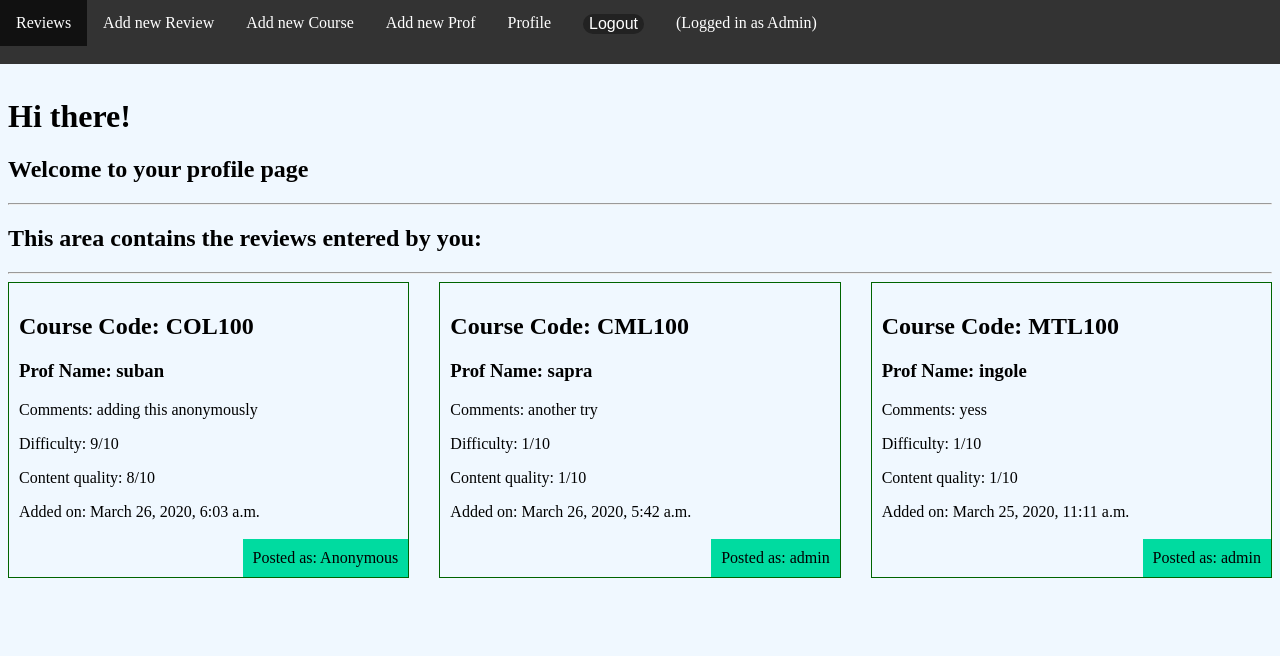
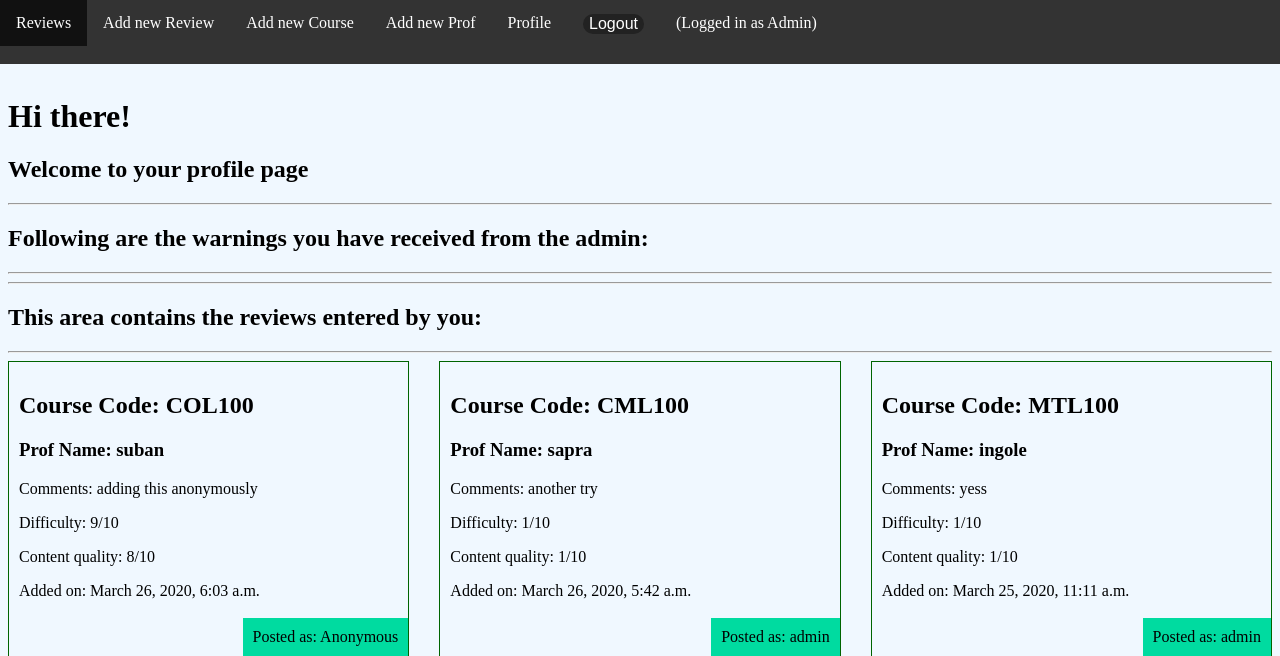
Before and after one commit to kshitijalwadhi/ProfReviewPortal, a Django app: page /accounts/profile/ in a window 1280 px wide. Shown: the top 656 px of the page. Run offline with Django 3.2, Linux system fonts and the light colour scheme; a user stored in the database is signed in; data comes from the database, SQL or seed files in the repository; both versions use the stored data as it was after the commit; some libraries are stand-ins or nearby versions.

Commit message:
add warnings received page

```diff
--- a/profreviewportal/accounts/templates/accounts/profile.html
+++ b/profreviewportal/accounts/templates/accounts/profile.html
@@ -4,6 +4,20 @@
 
 <h1>Hi there!</h1>
 <h2>Welcome to your profile page</h2>
+<hr>
+<h2>Following are the warnings you have received from the admin: </h2>
+<hr>
+<div class="warnings">
+    {% for warning in warnings  %}
+    {% if warning.user == request.user %}
+    <div class="warning">
+        <p style="font-weight: bold;">Message: </p>
+        <p>{{warning.message}}</p>
+        <p>sent on: {{ warning.date }}</p>
+    </div>
+    {% endif %}
+    {% endfor  %}
+</div>
 <hr>
 <h2>This area contains the reviews entered by you: </h2>
 <hr>
--- a/profreviewportal/accounts/views.py
+++ b/profreviewportal/accounts/views.py
@@ -2,7 +2,7 @@ from django.shortcuts import render, redirect
 from django.contrib.auth.forms import UserCreationForm, AuthenticationForm
 from django.contrib.auth import login, logout
 from django.http import HttpResponse
-from review.models import Course, Review, Prof
+from review.models import Course, Review, Prof, Warning
 from django.contrib.auth.decorators import login_required
 # Create your views here.
 
@@ -48,4 +48,5 @@ def logout_view(request):
 @login_required(login_url="/accounts/login")
 def profile_view(request):
     reviews = Review.objects.all().order_by('-date')
-    return render(request, 'accounts/profile.html', {'reviews': reviews})
+    warnings = Warning.objects.all().order_by('-date')
+    return render(request, 'accounts/profile.html', {'reviews': reviews, 'warnings': warnings})
--- a/profreviewportal/review/admin.py
+++ b/profreviewportal/review/admin.py
@@ -1,7 +1,8 @@
 from django.contrib import admin
-from .models import Prof, Course, Review
+from .models import Prof, Course, Review, Warning
 # Register your models here.
 
 admin.site.register(Course)
 admin.site.register(Review)
 admin.site.register(Prof)
+admin.site.register(Warning)
--- a/profreviewportal/review/models.py
+++ b/profreviewportal/review/models.py
@@ -39,3 +39,9 @@ class Review(models.Model):
     date = models.DateTimeField(auto_now=True)
     # def __str__(self):
     #     return self.code
+
+
+class Warning(models.Model):
+    user = models.ForeignKey(User, on_delete=models.CASCADE, default=None)
+    message = models.TextField()
+    date = models.DateTimeField(auto_now=True)
```
Also changed, not shown: profreviewportal/db.sqlite3, profreviewportal/review/migrations/0013_warning.py (added), profreviewportal/review/migrations/0014_warning_date.py (added).
